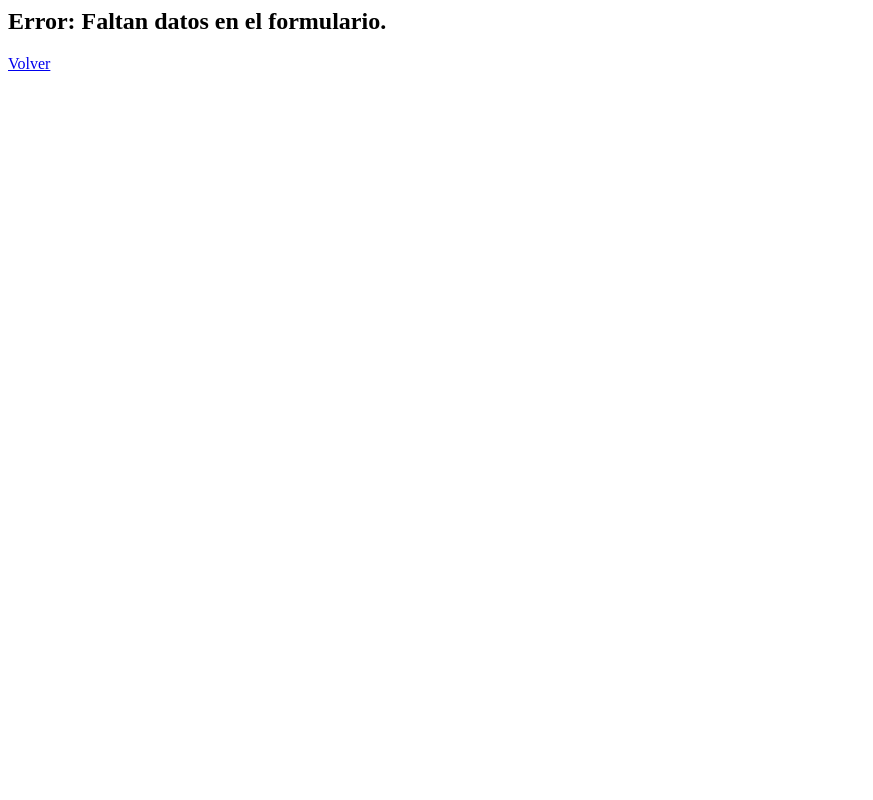
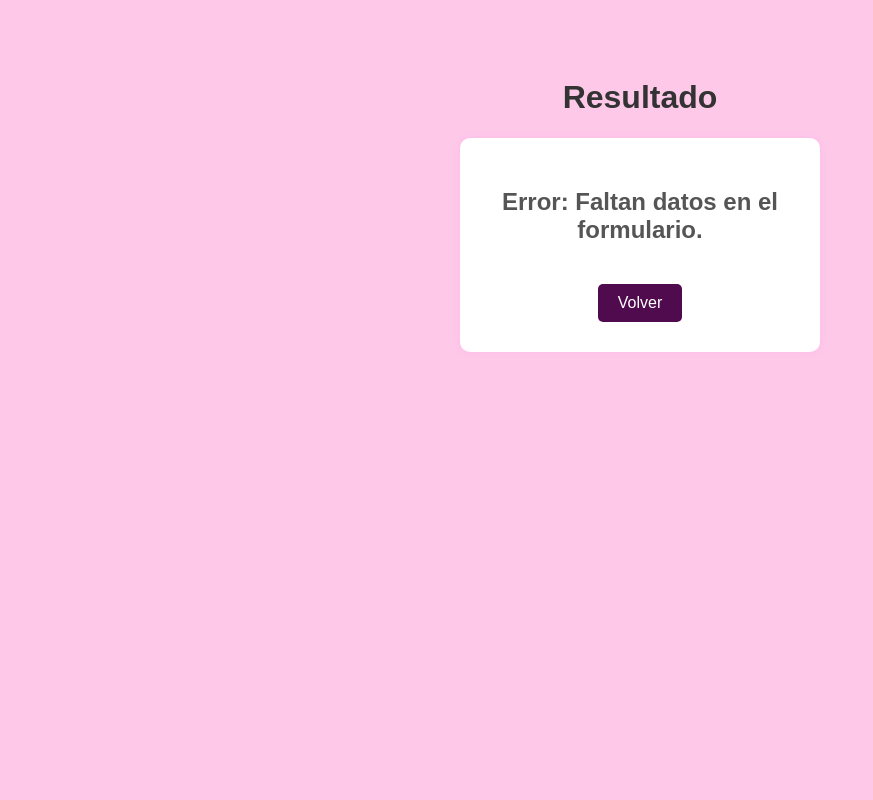
Before and after one commit to JackySanchez/CALCULADORA-DE-FRACCIONES, a PHP site: page /procesar.php in a window 1280 px wide. Shown: the whole page, without its empty margins (0-873 px from the left). Run offline with PHP 8.4, Linux system fonts and the light colour scheme.

Commit message:
procesar.php

```diff
--- a/procesar.php
+++ b/procesar.php
@@ -1,3 +1,46 @@
+<!DOCTYPE html>
+<html>
+<head>
+    <title>Resultado - Calculadora de Fracciones</title>
+    <style>
+        body {
+            background-color:rgb(254, 201, 233);
+            font-family: Arial, sans-serif;
+            text-align: center;
+            padding: 50px;
+        }
+        h1 {
+            color: #333;
+        }
+        .resultado-box {
+            background-color: #fff;
+            padding: 30px;
+            border-radius: 10px;
+            width: 300px;
+            margin: 0 auto;
+            box-shadow: 0 0 10px rgba(214, 90, 226, 0.1);
+        }
+        h2 {
+            color: #555;
+        }
+        a {
+            display: inline-block;
+            margin-top: 20px;
+            padding: 10px 20px;
+            background-color:rgb(79, 11, 77);
+            color: white;
+            text-decoration: none;
+            font-size: 16px;
+            border-radius: 5px;
+        }
+        a:hover {
+            background-color:rgb(212, 74, 207);
+        }
+    </style>
+</head>
+<body>
+    <h1>Resultado</h1>
+    <div class="resultado-box">
 <?php
 require 'Fraccion.php'; //Esto incluye el archivo Fraccion.php, donde definimos la clase Fraccion con todas sus operaciones. Require_once asegura que el archivo se incluya una sola vez, evitando errores por duplicación //
 
```
